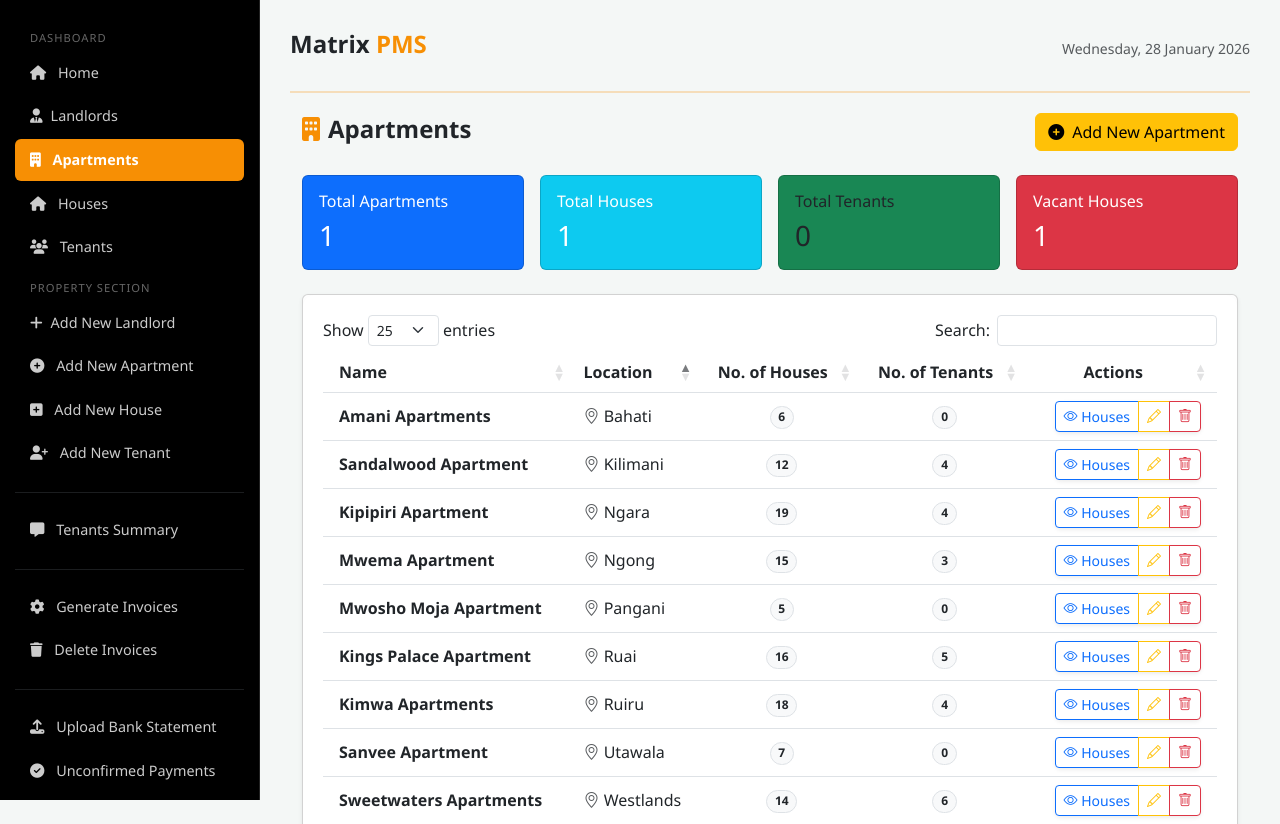
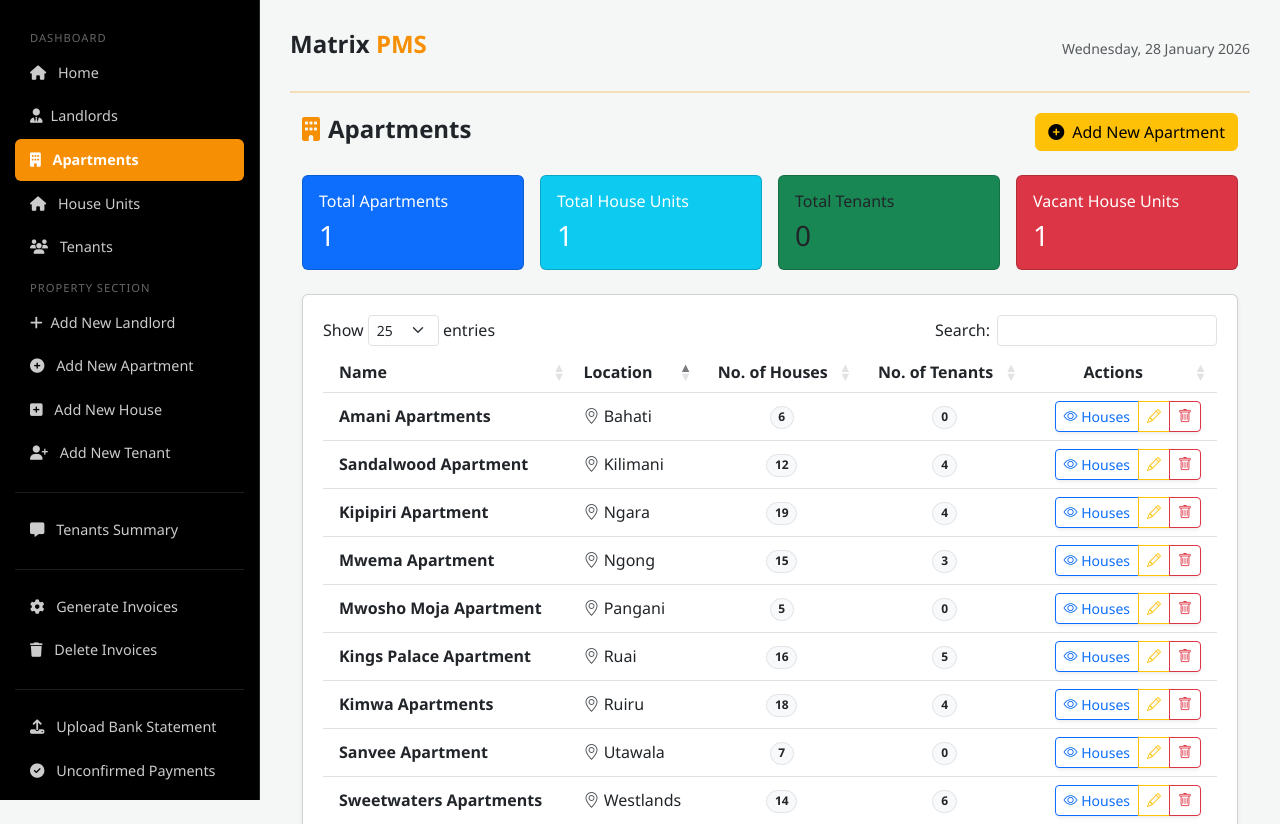
Before and after one commit to dennis-mutethia/matrix-pms, a FastAPI app: page /apartments in a window 1280 px wide. Shown: the top 824 px of the page. Run offline with FastAPI, Linux system fonts and the light colour scheme; parts of the project's set-up code (start-up, migrations or seed data) failed here and were passed over; some libraries are stand-ins or nearby versions.

Commit message:
rename houses

```diff
--- a/templates/apartments.html
+++ b/templates/apartments.html
@@ -26,7 +26,7 @@
         <div class="col-md-3">
             <div class="card card-custom bg-info text-white">
                 <div class="card-body">
-                    <h6>Total Houses</h6>
+                    <h6>Total House Units</h6>
                     <h3 class="mb-0">
                         1 </h3>
                 </div>
@@ -44,7 +44,7 @@
         <div class="col-md-3">
             <div class="card card-custom bg-danger text-white">
                 <div class="card-body">
-                    <h6>Vacant Houses</h6>
+                    <h6>Vacant House Units</h6>
                     <h3 class="mb-0">
                         1 </h3>
                 </div>
--- a/templates/dashboard.html
+++ b/templates/dashboard.html
@@ -19,7 +19,7 @@
     </div>
     <div class="col-md-3">
         <div class="stat-card bg-house">
-            <h5>Houses</h5>
+            <h5>House Units</h5>
             <div class="stat-number">112</div>
         </div>
     </div>
--- a/templates/sidebar.html
+++ b/templates/sidebar.html
@@ -4,7 +4,7 @@
         <li><a href="dashboard" class="nav-link {{ 'active' if active=='dashboard' }}"><i class="fas fa-home me-2"></i> Home</a></li>
         <li><a href="landlords" class="nav-link {{ 'active' if active=='landlords' }}"><i class="fas fa-user-tie me-2"></i>Landlords</a></li>
         <li><a href="apartments" class="nav-link {{ 'active' if active=='apartments' }}"><i class="fas fa-building me-2"></i> Apartments</a></li>
-        <li><a href="houses" class="nav-link "><i class="fas fa-house me-2"></i> Houses</a></li>
+        <li><a href="house-units" class="nav-link "><i class="fas fa-house me-2"></i> House Units</a></li>
         <li><a href="tenants" class="nav-link "><i class="fas fa-users me-2"></i> Tenants</a></li>
 
         <!-- ========== LANDLORD MANAGEMENT SECTION ========== -->
```
